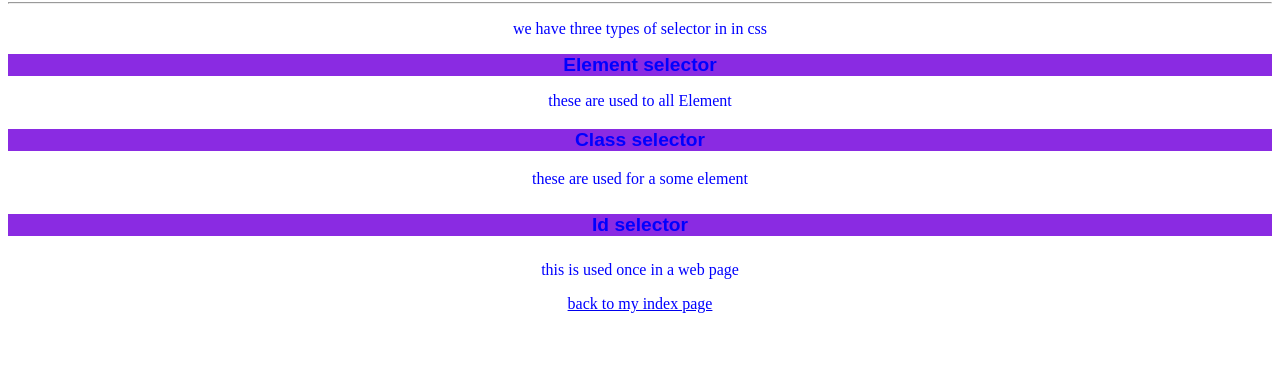
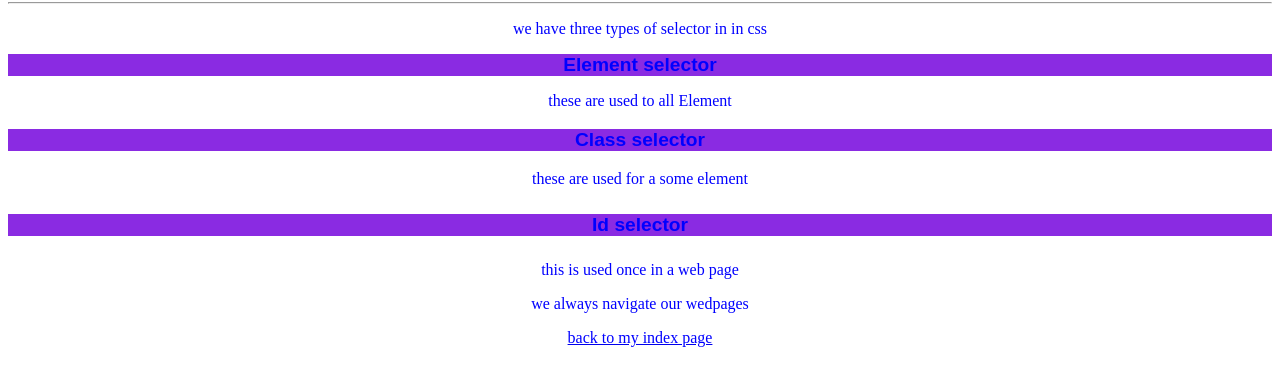
Before and after one commit to Samuelshuruma98/sam, a plain HTML site: page selectors.html in a window 1280 px wide. Shown: the part 78-464 px from the top of the page. Drawn offline with Linux system fonts and the light colour scheme.

Commit message:
Update selectors.html

```diff
--- a/selectors.html
+++ b/selectors.html
@@ -36,6 +36,7 @@
 
     <h4 class="santa">Id selector</h4>
     <p> this is used once in a web page</p>
+    <p>we always navigate our wedpages</p>
     <a href="index.html"><p>back to my index page</p></a>
 
 </body>
```
